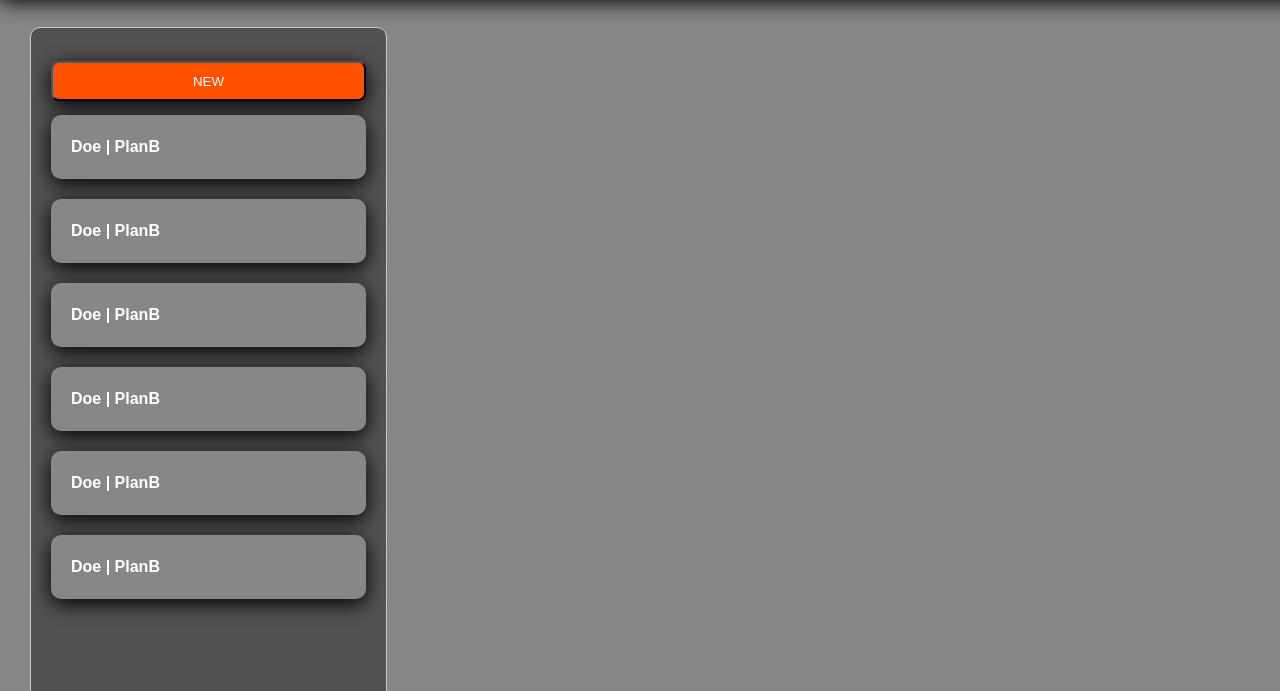
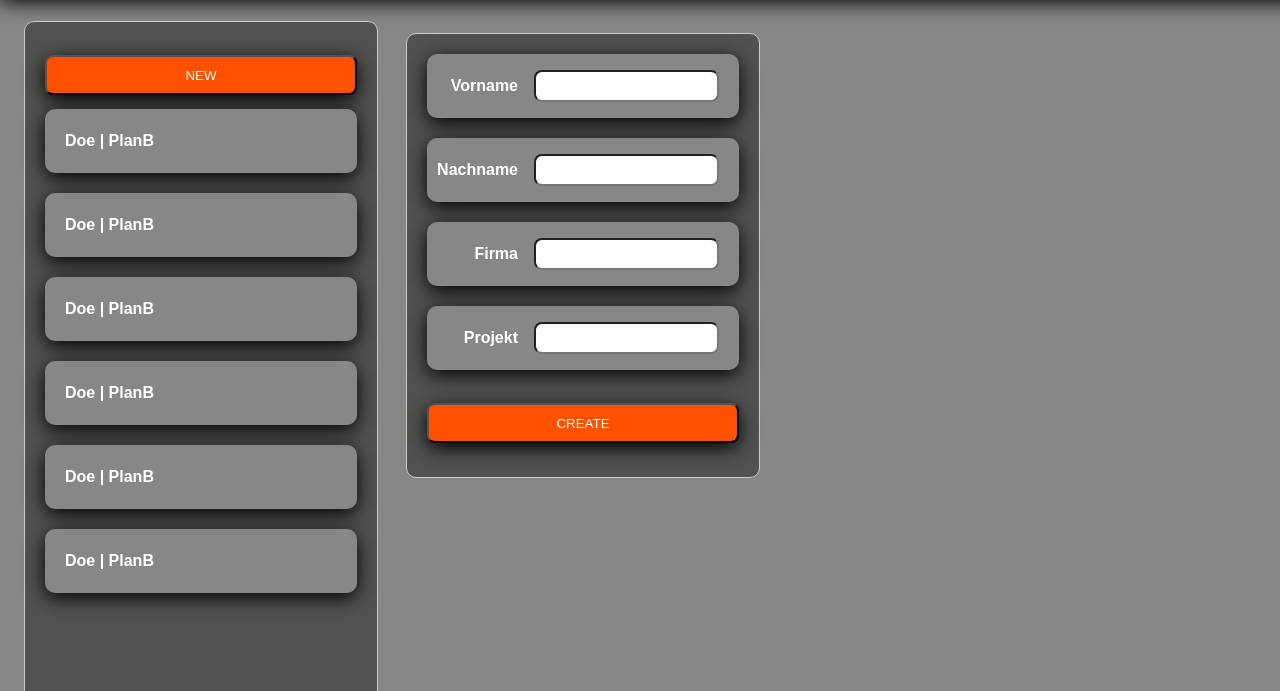
Before and after one commit to CedricxxxA/WebDevelopmentWorkshop, a plain HTML site: page src/websites/main.html in a window 1280 px wide. Shown: the part 109-800 px from the top of the page. Drawn offline with Linux system fonts and the light colour scheme.

Commit message:
created InputCard

```diff
--- a/src/websites/main-style.css
+++ b/src/websites/main-style.css
@@ -21,6 +21,22 @@
   border-style: solid;
   border-color: white;
 }
+.CustomerCard{
+  display: flex;
+  flex-wrap: wrap;
+  padding: 20px;
+  background-color: var(--primary-color);
+  margin: 20px;
+  flex: 1;
+  border: 1px solid #ccc;
+  padding: 20px;
+  flex-direction: column;
+  border-radius: 10px;
+  max-width: 25%;
+  font-weight: bold;
+  height: 75%;
+  vertical-align: auto;
+}
 
   body {
     font-family: Arial, sans-serif;
@@ -43,16 +59,22 @@
   .mainContainer {
     display: flex;
     flex-wrap: wrap;
-    justify-content: space-between;
-    padding: 10px;
+    padding: 1rem;
   }
+p{
+  color: white;
+}
 
+input{
+  height: 2em;
+  border-radius: 8px;
+}
   .customerList {
     display: flex;
     flex-wrap: wrap;
     padding: 20px;
     background-color: var(--primary-color);
-    margin: 20px;
+    margin: 0.5em;
     flex: 1;
     border: 1px solid #ccc;
     padding: 20px;
@@ -81,6 +103,23 @@
     align-items: center;
   }
 
+  .inputItem{
+    background-color: var(--background-color);
+    color: #fff;
+    padding: 20px;
+    margin-bottom: 20px;
+    flex: 1 1;
+    box-sizing: border-box;
+    border-radius: 10px;
+    box-shadow: 0px 5px 20px black;
+    max-height: 4em;
+    display: flex;
+    align-items: center;
+    max-width: 100%;
+    gap: 1em;
+    justify-content: right;
+  }
+
   /* .grid-container {
     display: grid;
     grid-template-columns: repeat(3, 1fr);
--- a/src/websites/main.html
+++ b/src/websites/main.html
@@ -19,6 +19,25 @@
         <div class="item">Doe | PlanB</div>
       </div>
 
+      <div class="CustomerCard">
+        <div class="inputItem">
+          <p>Vorname</p>
+          <input>
+        </div>
+        <div class="inputItem">
+          <p>Nachname</p>
+          <input>
+        </div>
+        <div class="inputItem">
+          <p>Firma</p>
+          <input>
+        </div>
+        <div class="inputItem ">
+          <p>Projekt</p>
+          <input>
+        </div>
+        <button class="NewButton">CREATE</button>
+      </div>
     </div>
   </body>
 </html>
```
